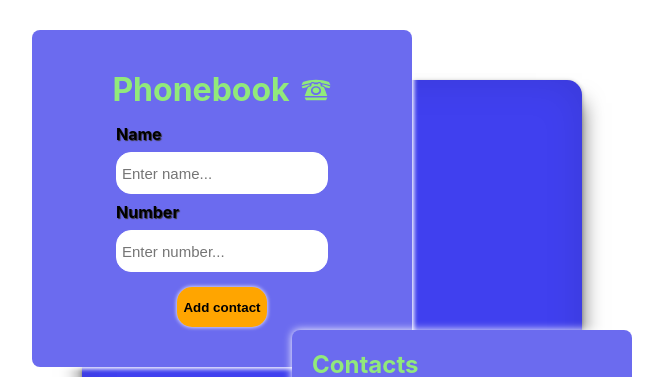
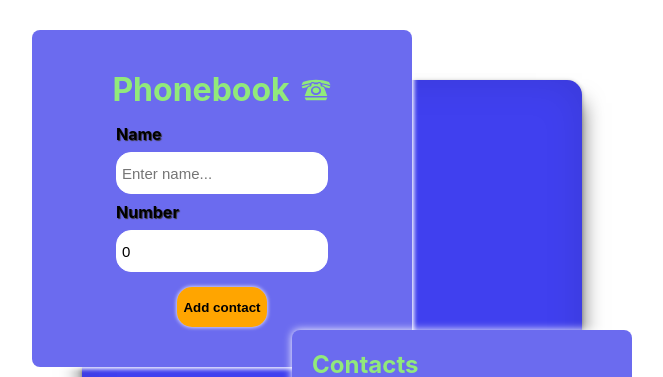
Before and after one commit to NikoNikoUA/goit-react-hw-03-phonebook, a React (Create React App) app: page / in a window 1280 px wide. Shown: the top 377 px of the page, without its empty margins (308-971 px from the left). Built offline with nearby package versions, Linux system fonts and the light colour scheme; what notiflix would draw is missing.

Commit message:
changed Form

```diff
--- a/src/components/App.jsx
+++ b/src/components/App.jsx
@@ -3,7 +3,7 @@ import { Notify } from 'notiflix/build/notiflix-notify-aio';
 import { nanoid } from 'nanoid'
 import { GiRotaryPhone} from 'react-icons/gi'
 
-import ContactForm from '../components/ContactForm/ContactForm'
+import { ContactForm } from '../components/ContactForm/ContactForm'
 import { Filter } from '../components/Filter/Filter'
 import { ContactList } from '../components/ContactList/ContactList'
 
--- a/src/components/ContactForm/ContactForm.js
+++ b/src/components/ContactForm/ContactForm.js
@@ -1,65 +1,64 @@
-import React, { Component } from 'react';
+import React from 'react';
+import * as Yup from 'yup';
+import { Formik, Field, Form, ErrorMessage } from 'formik';
 import css from './ContactForm.module.css';
 
-class ContactForm extends Component {
-  state = {
-    number: '',
-    name: '',
-  };
+const Schema = Yup.object().shape({
+  name: Yup.string()
+    .min(2, 'Min 2 letters')
+    .max(18, 'Max 18 letters')
+    .required('Is required!'),
+  number: Yup.number()
+    .min(6, 'Min 6 symbols')
+    // .max(10, 'Max 10 symbols')
+    .required('Is required!'),
+});
 
-  onInputChange = event => {
-    const { name, value } = event.currentTarget;
-    this.setState({
-      [name]: value,
-    });
-  };
+export const ContactForm = ({ onSubmit }) => {
+  // onFormSubmit = event => {
+  //   event.preventDefault();
+  //   this.props.onSubmit(this.state);
 
-  onFormSubmit = event => {
-    event.preventDefault();
-    this.props.onSubmit(this.state);
+  //   this.reset();
+  // };
 
-    this.reset();
-  };
-
-  reset = () => {
-    this.setState({ number: '', name: '' });
-  };
-
-  render() {
-    return (
-      <form className={css.form} onSubmit={this.onFormSubmit}>
+  return (
+    <Formik
+      initialValues={{
+        number: 0,
+        name: '',
+      }}
+      validationSchema={Schema}
+      onSubmit={(values, actions) => {
+        onSubmit(values);
+        actions.resetForm();
+      }}
+    >
+      <Form className={css.form}>
         <label className={css.labelName}>
           Name
-          <input
+          <Field
             className={css.inputName}
             type="text"
             name="name"
-            required
-            value={this.state.name}
-            onChange={this.onInputChange}
             placeholder="Enter name..."
-            pattern="^[a-zA-Zа-яА-Я]+(([' \-][a-zA-Zа-яА-Я ])?[a-zA-Zа-яА-Я]*)*$"
           />
+          <ErrorMessage name="name" />
         </label>
         <label className={css.labelTel}>
           Number
-          <input
+          <Field
             className={css.inputTel}
             type="tel"
             name="number"
-            required
-            value={this.state.number}
-            onChange={this.onInputChange}
             placeholder="Enter number..."
-            pattern="\+?\d{1,4}?[ .\-\s]?\(?\d{1,3}?\)?[ .\-\s]?\d{1,4}[ .\-\s]?\d{1,4}[ .\-\s]?\d{1,9}"
           />
+          <ErrorMessage name="number" />
         </label>
         <button className={css.btnAddContact} type="submit">
           Add contact
         </button>
-      </form>
-    );
-  }
-}
-
-export default ContactForm;
+      </Form>
+    </Formik>
+  );
+};
```
